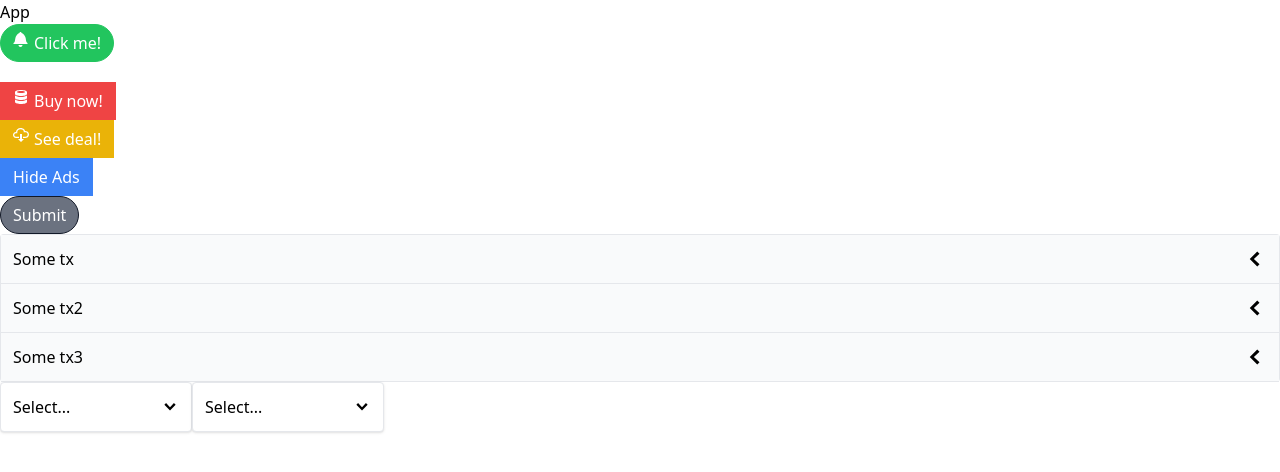
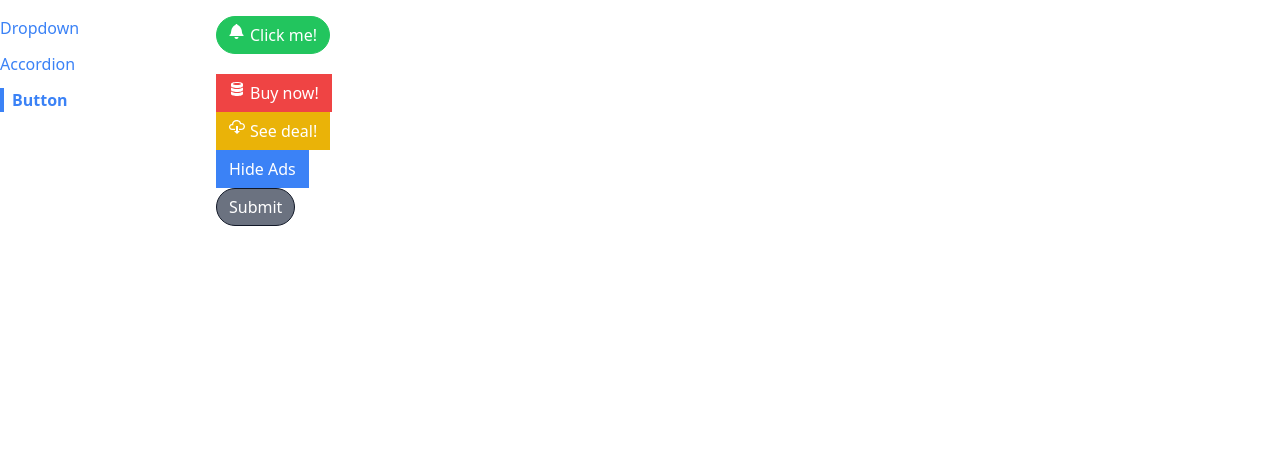
Before and after one commit to elwirra/react-ui-components, a React (Create React App) app: page /button in a window 1280 px wide. Shown: the top 472 px of the page. Built offline with nearby package versions, Linux system fonts and the light colour scheme.

Commit message:
custom navigation

```diff
--- a/src/App.js
+++ b/src/App.js
@@ -1,36 +1,25 @@
-import { useState } from "react";
-import Dropdown from "./components/Dropdown";
+import Sidebar from "./components/Sidebar";
+import Route from "./components/Route";
+import AccordionPage from "./pages/AccordionPage";
+import DropdownPage from "./pages/DropdownPage";
 import ButtonPage from "./pages/ButtonPage";
-import AccordionPage from "./pages/AccordionPage";
 
 function App() {
-    const [selection, setSelection] = useState(null);
-
-    const handleSelection = (option) => {
-        setSelection(option);
-    };
-
-    const options = [
-        {label: 'Red', value: 'red'},
-        {label: 'Blue', value: 'blue'},
-        {label: 'Green', value: 'green'}
-    ]
     return (
-        <div>
-            <div>App</div>
-                <ButtonPage />
-                <AccordionPage />
-                <div className="flex">
-                    <Dropdown
-                        options={options}
-                        value={selection}
-                        onChange={handleSelection}/>
-                    <Dropdown
-                        options={options}
-                        value={selection}
-                        onChange={handleSelection}/>
-                </div>
+        <div className="container mx-auto grid grid-cols-6 gap-4 mt-4">
+            <Sidebar />
+            <div className="col-span-5">
+                <Route path="/accordion">
+                    <AccordionPage />
+                </Route>
+                <Route path="/dropdown">
+                    <DropdownPage />
+                </Route>
+                <Route path="/button">
+                    <ButtonPage />
+                </Route>
             </div>
+        </div>
     );
 }
 
--- /dev/null
+++ b/src/components/Link.js
@@ -0,0 +1,25 @@
+import classNames from "classnames";
+import useNavigation from "../hooks/use-navigation";
+
+function Link({ to, children, className, activeClassName }) {
+    const { navigate, currentPath } = useNavigation();
+
+    const classes = classNames(
+                    'text-blue-500',
+                    className,
+                    currentPath === to && activeClassName);
+
+    const handleClick = (event) => {
+        if (event.metaKey || event.ctrlKey) {
+            return;
+        }
+        event.preventDefault();
+        navigate(to);
+    };
+
+    return <a href={to}
+              className={classes}
+              onClick={handleClick}>{children}</a>
+}
+
+export default Link;
--- /dev/null
+++ b/src/components/Route.js
@@ -0,0 +1,13 @@
+import useNavigation from "../hooks/use-navigation";
+
+function Route({ path, children }) {
+    const { currentPath } = useNavigation();
+
+if (path === currentPath) {
+    return children;
+}
+
+return null;
+}
+
+export default Route;
--- /dev/null
+++ b/src/components/Sidebar.js
@@ -0,0 +1,27 @@
+import Link from './Link';
+
+function Sidebar() {
+    const links = [
+        { label: 'Dropdown', path: '/dropdown'},
+        { label: 'Accordion', path: '/accordion'},
+        { label: 'Button', path: '/button'}
+    ];
+
+    const renderedLinks = links.map((link) => {
+        return <Link
+                className="mb-3"
+                activeClassName="font-bold border-l-4 border-blue-500 pl-2"
+                key={link.label}
+                to={link.path}>
+                    {link.label}
+                </Link>
+    });
+
+    return (
+        <div className="sticky top-0 overflow-y-scroll flex flex-col items-start">
+            {renderedLinks}
+        </div>
+    );
+}
+
+export default Sidebar;
--- /dev/null
+++ b/src/context/navigation.js
@@ -0,0 +1,32 @@
+import { createContext, useState, useEffect } from "react";
+
+const NavigationContext = createContext();
+
+function NavigationProvider({children}) {
+    const [currentPath, setCurrentPath] = useState(window.location.pathname);
+
+    useEffect(() => {
+        const handler = () => {
+            setCurrentPath(window.location.pathname);
+        };
+        window.addEventListener('popstate', handler);
+
+        return () => {
+            window.removeEventListener('popstate', handler);
+        }
+    }, []);
+
+    const navigate = (to) => {
+        window.history.pushState({}, '', to);
+        setCurrentPath(to);
+    };
+
+    return (
+        <NavigationContext.Provider value={{currentPath, navigate}}>
+            { children }
+        </NavigationContext.Provider>
+    );
+}
+
+export { NavigationProvider };
+export default NavigationContext;
--- /dev/null
+++ b/src/hooks/use-navigation.js
@@ -0,0 +1,8 @@
+import { useContext } from "react";
+import NavigationContext from "../context/navigation";
+
+function useNavigation() {
+    return useContext(NavigationContext);
+}
+
+export default useNavigation;
--- a/src/index.js
+++ b/src/index.js
@@ -2,8 +2,13 @@
 import React from "react";
 import ReactDOM from 'react-dom/client';
 import App from './App';
+import { NavigationProvider } from './context/navigation';
 
 const el = document.getElementById('root');
 const root = ReactDOM.createRoot(el);
 
-root.render(<App />);
+root.render(
+<NavigationProvider>
+    <App />
+</NavigationProvider>
+);
--- a/src/pages/ButtonPage.js
+++ b/src/pages/ButtonPage.js
@@ -2,13 +2,9 @@
 import Button from "../components/Button";
 
 function ButtonPage() {
-    const handleClick = () => {
-        console.log('Click');
-    };
-
     return (
         <div>
-            <div><Button className="mb-5" success rounded onClick={handleClick}>
+            <div><Button className="mb-5" success rounded>
                 <GoBell />Click me!</Button></div>
             <div><Button danger>
                 <GoDatabase />Buy now!</Button></div>
--- /dev/null
+++ b/src/pages/DropdownPage.js
@@ -0,0 +1,26 @@
+import { useState } from "react";
+import Dropdown from "../components/Dropdown";
+
+function DropdownPage() {
+    const [selection, setSelection] = useState(null);
+
+    const handleSelection = (option) => {
+        setSelection(option);
+    };
+
+    const options = [
+        {label: 'Red', value: 'red'},
+        {label: 'Blue', value: 'blue'},
+        {label: 'Green', value: 'green'}
+    ]
+    return (
+        <div className="flex">
+            <Dropdown
+                options={options}
+                value={selection}
+                onChange={handleSelection}/>
+        </div>
+    );
+}
+
+export default DropdownPage;
```
